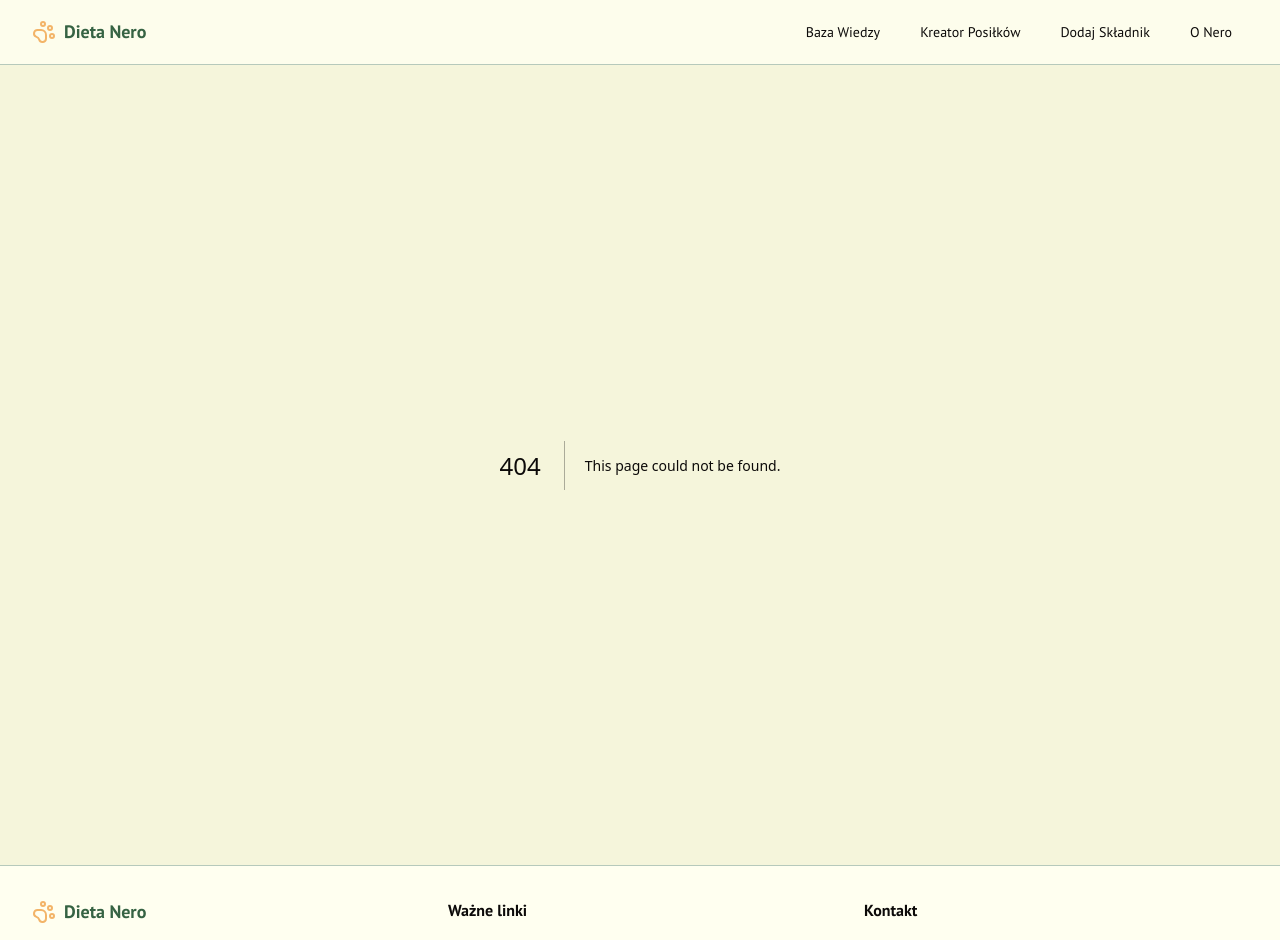
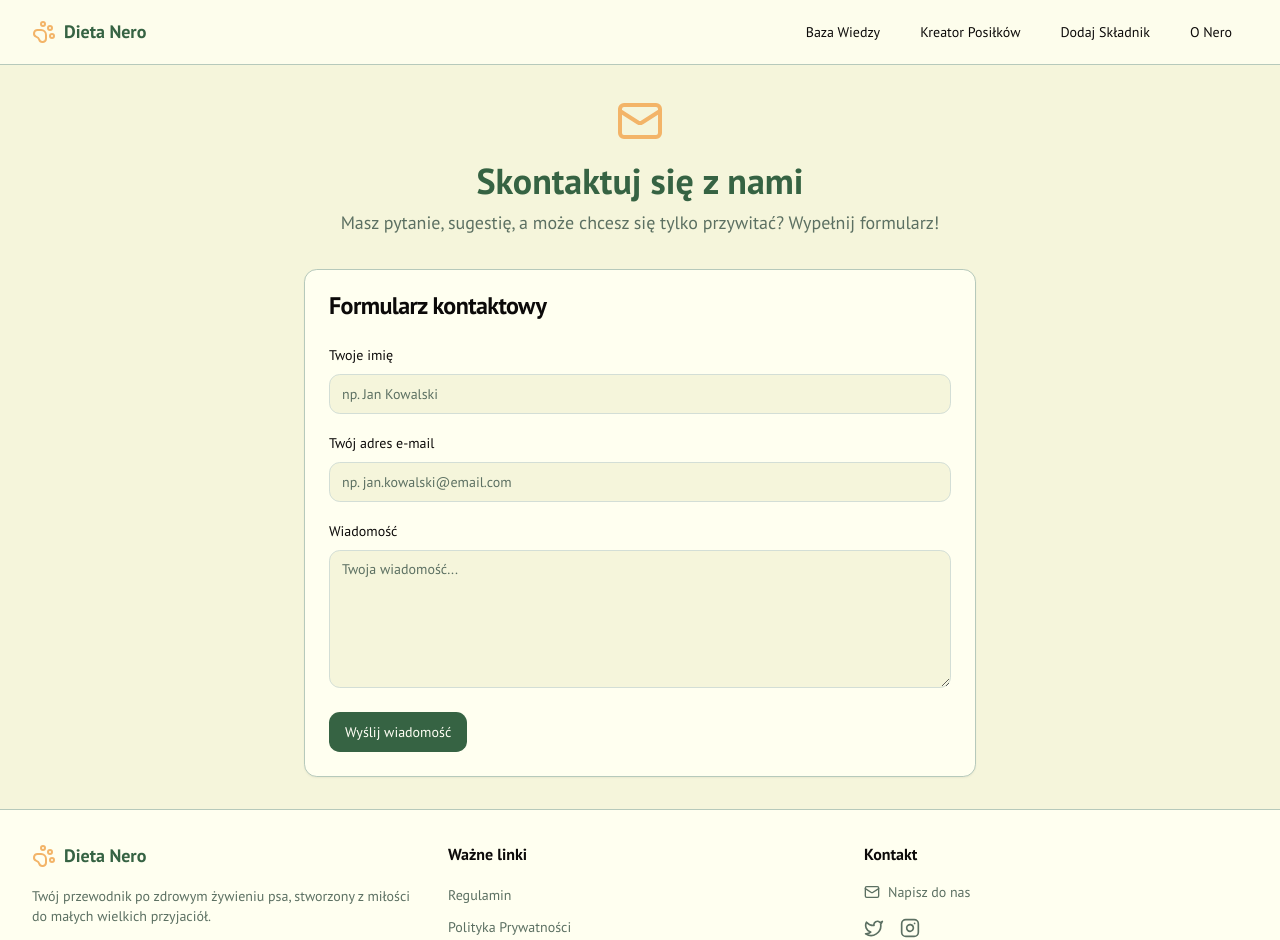
Before and after one commit to nerodieta-bot/nero-dieta, a Next.js app: page /contact in a window 1280 px wide. Before the commit this address had no page. Shown: the top 940 px of the page. Built offline with nearby package versions, Linux system fonts and the light colour scheme.

Commit message:
dadaj w stopce zglos blad skladnika ,po kliknieciu w kontakt fo sie otwi

```diff
--- /dev/null
+++ b/src/app/contact/actions.ts
@@ -0,0 +1,49 @@
+'use server';
+
+import { z } from 'zod';
+
+const ContactSchema = z.object({
+  name: z.string().min(2, 'Imię musi mieć co najmniej 2 znaki.'),
+  email: z.string().email('Proszę podać poprawny adres e-mail.'),
+  message: z.string().min(10, 'Wiadomość musi mieć co najmniej 10 znaków.'),
+});
+
+export type ContactFormState = {
+  message: string;
+  errors?: {
+    name?: string[];
+    email?: string[];
+    message?: string[];
+  };
+  success?: boolean;
+};
+
+export async function sendContactMessageAction(
+  prevState: ContactFormState,
+  formData: FormData
+): Promise<ContactFormState> {
+  const validatedFields = ContactSchema.safeParse({
+    name: formData.get('name'),
+    email: formData.get('email'),
+    message: formData.get('message'),
+  });
+
+  if (!validatedFields.success) {
+    return {
+      message: 'Proszę poprawić błędy w formularzu.',
+      errors: validatedFields.error.flatten().fieldErrors,
+      success: false,
+    };
+  }
+
+  // In a real application, you would integrate this with an email service
+  // like SendGrid, Resend, or Nodemailer.
+  // For this example, we'll just log it to the server console.
+  console.log('New contact message received:');
+  console.log(validatedFields.data);
+
+  return {
+    message: 'Dziękujemy za Twoją wiadomość! Odpowiemy najszybciej, jak to możliwe.',
+    success: true,
+  };
+}
--- /dev/null
+++ b/src/app/contact/page.tsx
@@ -0,0 +1,17 @@
+import { ContactForm } from "@/components/contact-form";
+import { Mail } from "lucide-react";
+
+export default function ContactPage() {
+  return (
+    <div className="container mx-auto px-4 py-8">
+      <div className="max-w-2xl mx-auto">
+        <div className="text-center mb-8">
+            <Mail className="mx-auto w-12 h-12 text-accent mb-4" />
+            <h1 className="text-3xl md:text-4xl font-bold font-headline text-primary mb-2">Skontaktuj się z nami</h1>
+            <p className="text-muted-foreground text-lg">Masz pytanie, sugestię, a może chcesz się tylko przywitać? Wypełnij formularz!</p>
+        </div>
+        <ContactForm />
+      </div>
+    </div>
+  );
+}
--- /dev/null
+++ b/src/components/contact-form.tsx
@@ -0,0 +1,94 @@
+'use client';
+import { useActionState, useEffect, useRef } from 'react';
+import {
+  sendContactMessageAction,
+  type ContactFormState,
+} from '@/app/contact/actions';
+import { Button } from '@/components/ui/button';
+import {
+  Card,
+  CardContent,
+  CardDescription,
+  CardFooter,
+  CardHeader,
+  CardTitle,
+} from '@/components/ui/card';
+import { Input } from '@/components/ui/input';
+import { Textarea } from '@/components/ui/textarea';
+import { Label } from './ui/label';
+import { Loader2, CheckCircle } from 'lucide-react';
+
+const initialState: ContactFormState = {
+  message: '',
+  success: false,
+};
+
+export function ContactForm() {
+  const [state, formAction, isPending] = useActionState(sendContactMessageAction, initialState);
+  const formRef = useRef<HTMLFormElement>(null);
+
+  useEffect(() => {
+    if (state.success) {
+      formRef.current?.reset();
+    }
+  }, [state.success]);
+
+  if (state.success) {
+    return (
+       <Card className="w-full border-green-500/50 bg-green-500/10">
+        <CardHeader className="items-center text-center">
+            <CheckCircle className="w-16 h-16 text-green-600 mb-4" />
+            <CardTitle className="text-2xl text-green-800 dark:text-green-300">Wiadomość wysłana!</CardTitle>
+            <CardDescription className="text-green-700 dark:text-green-400">{state.message}</CardDescription>
+        </CardHeader>
+       </Card>
+    )
+  }
+
+  return (
+    <Card className="w-full">
+      <CardHeader>
+        <CardTitle>Formularz kontaktowy</CardTitle>
+      </CardHeader>
+      <form ref={formRef} action={formAction}>
+        <CardContent className="space-y-4">
+          <div className="space-y-2">
+            <Label htmlFor="name">Twoje imię</Label>
+            <Input id="name" name="name" placeholder="np. Jan Kowalski" />
+            {state.errors?.name && (
+              <p className="text-sm text-destructive">{state.errors.name[0]}</p>
+            )}
+          </div>
+          <div className="space-y-2">
+            <Label htmlFor="email">Twój adres e-mail</Label>
+            <Input id="email" name="email" type="email" placeholder="np. jan.kowalski@email.com" />
+            {state.errors?.email && (
+              <p className="text-sm text-destructive">{state.errors.email[0]}</p>
+            )}
+          </div>
+          <div className="space-y-2">
+            <Label htmlFor="message">Wiadomość</Label>
+            <Textarea
+              id="message"
+              name="message"
+              placeholder="Twoja wiadomość..."
+              rows={6}
+            />
+            {state.errors?.message && (
+              <p className="text-sm text-destructive">{state.errors.message[0]}</p>
+            )}
+          </div>
+        </CardContent>
+        <CardFooter className="flex-col items-start gap-2">
+          <Button type="submit" disabled={isPending}>
+            {isPending && <Loader2 className="mr-2 h-4 w-4 animate-spin" />}
+            {isPending ? 'Wysyłanie...' : 'Wyślij wiadomość'}
+          </Button>
+          {state.message && !state.success && (
+            <p className="text-sm text-destructive">{state.message}</p>
+          )}
+        </CardFooter>
+      </form>
+    </Card>
+  );
+}
--- a/src/components/footer.tsx
+++ b/src/components/footer.tsx
@@ -38,6 +38,11 @@ export function Footer() {
                   Zgłoś składnik
                 </Link>
               </li>
+              <li>
+                <Link href="/submit" className="text-sm text-muted-foreground hover:text-primary transition-colors">
+                  Zgłoś błąd
+                </Link>
+              </li>
             </ul>
           </div>
 
@@ -46,9 +51,9 @@ export function Footer() {
             <h3 className="font-semibold text-foreground mb-4">Kontakt</h3>
             <div className="flex items-center justify-center md:justify-start gap-2 text-muted-foreground mb-4">
               <Mail className="w-4 h-4" />
-              <a href="mailto:kontakt@dietanero.pl" className="text-sm hover:text-primary transition-colors">
-                kontakt@dietanero.pl
-              </a>
+              <Link href="/contact" className="text-sm hover:text-primary transition-colors">
+                Napisz do nas
+              </Link>
             </div>
             <div className="flex items-center justify-center md:justify-start gap-4">
                 <Link href="#" aria-label="Twitter" className="text-muted-foreground hover:text-primary">
```
